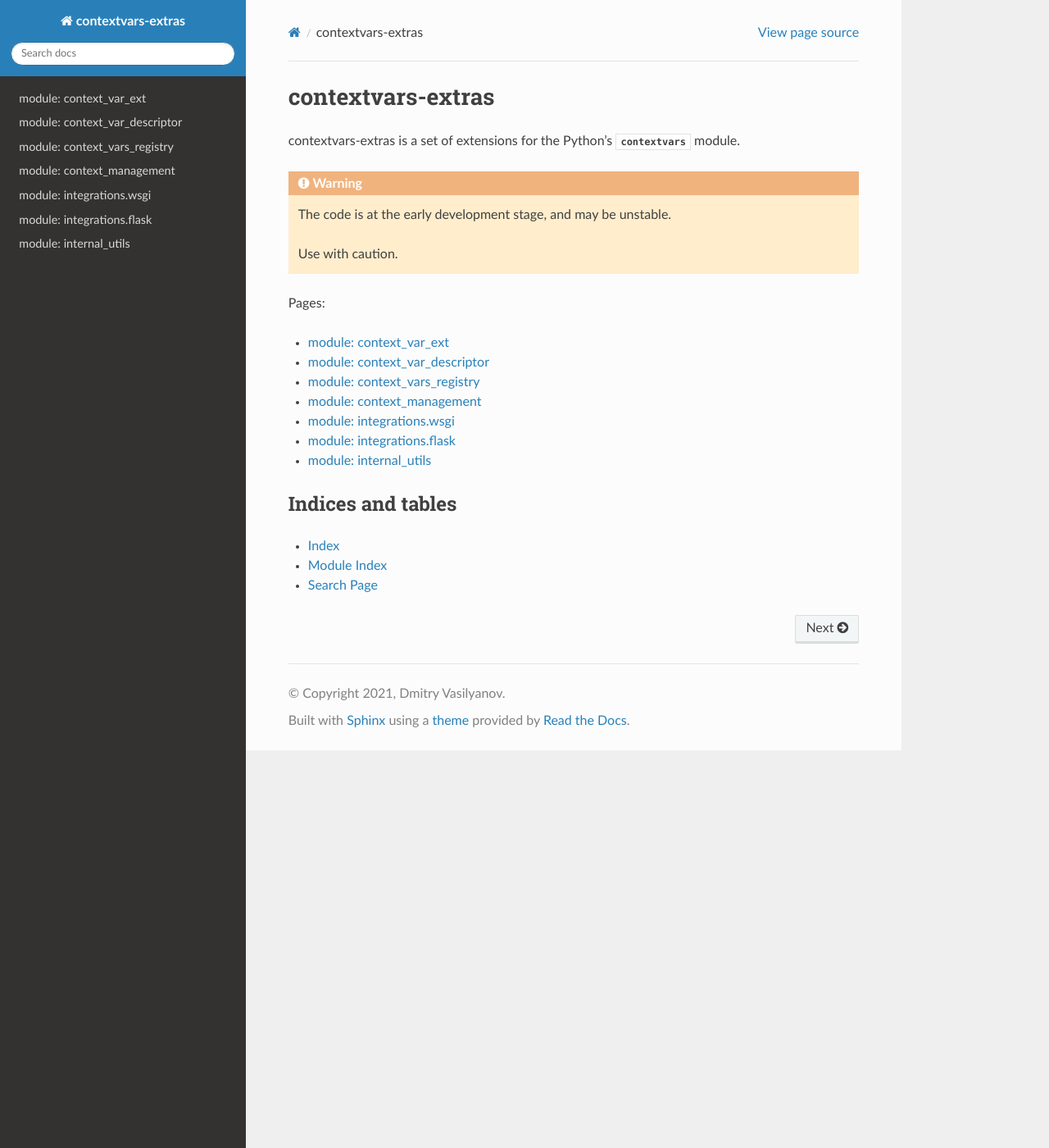
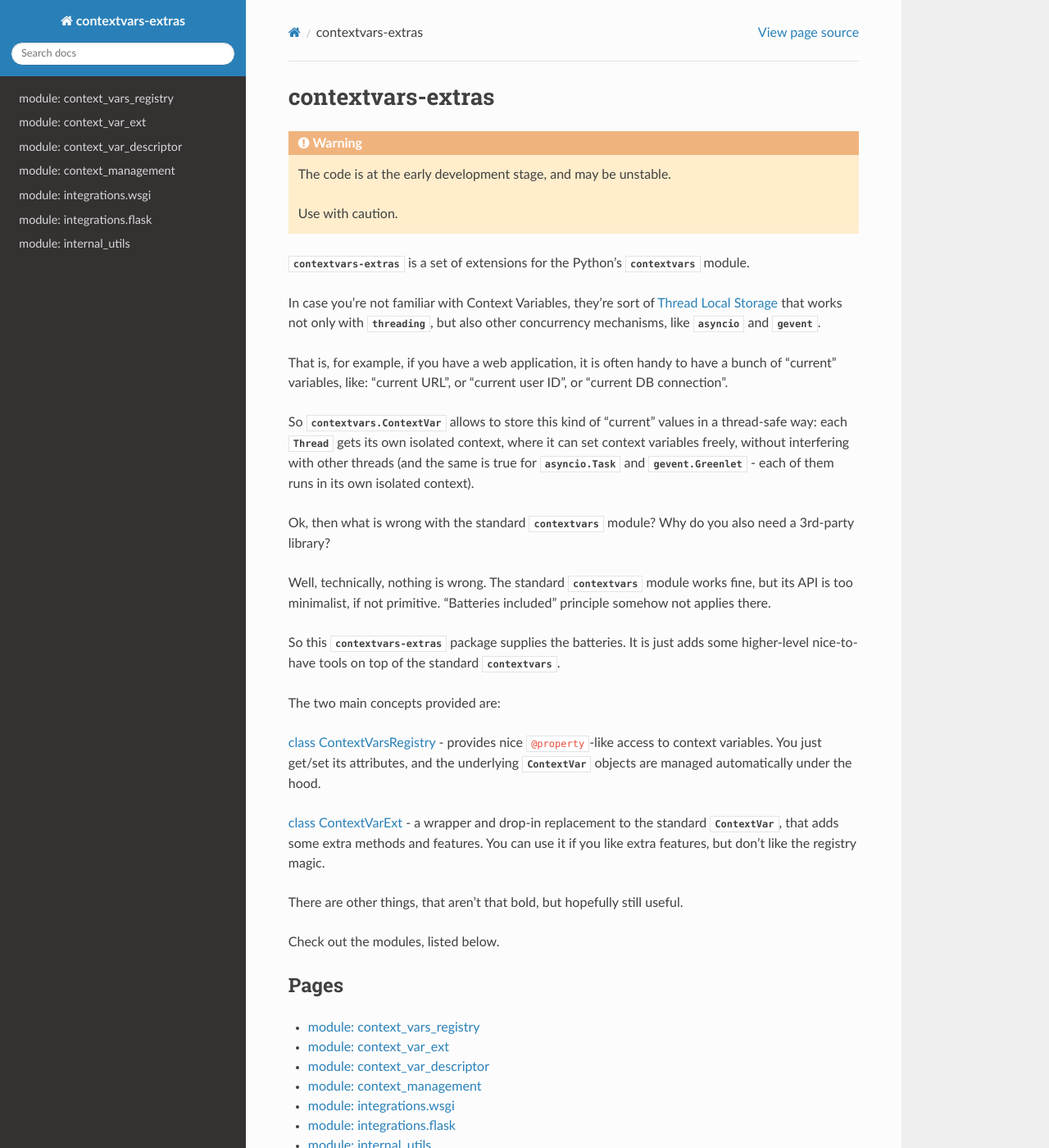
Before and after one commit to vdmit11/contextvars-registry, a Sphinx documentation site: the page built from docs/index.rst, in a window 1280 px wide and 1400 px high. Shown: the whole window at 82% size. Built offline with Sphinx 7.4.7 and the Read the Docs theme 2.0.0, drawn with Linux system fonts in a browser that asks for light colours.

Commit message:
doc: add some introduction text to the index page
Also, slightly re-order toctree so it matches
better to the introduction above it.

```diff
--- a/docs/index.rst
+++ b/docs/index.rst
@@ -10,14 +8,55 @@ contextvars-extras is a set of extensions for the Python's :mod:`contextvars` mo
    Use with caution.
 
 
-Pages:
+:mod:`contextvars-extras` is a set of extensions for the Python's :mod:`contextvars` module.
+
+In case you're not familiar with Context Variables, they're sort of `Thread Local Storage`_
+that works not only with :mod:`threading`, but also other concurrency mechanisms,
+like :mod:`asyncio` and :mod:`gevent`.
+
+.. _`Thread Local Storage`: https://stackoverflow.com/questions/104983/what-is-thread-local-storage-in-python-and-why-do-i-need-it
+
+That is, for example, if you have a web application, it is often handy to have a bunch of
+"current" variables, like: "current URL", or "current user ID", or "current DB connection".
+
+So :class:`contextvars.ContextVar` allows to store this kind of "current" values in a thread-safe way:
+each :class:`~threading.Thread` gets its own isolated context, where it can set context variables freely,
+without interfering with other threads (and the same is true for :class:`asyncio.Task` and
+:class:`gevent.Greenlet` - each of them runs in its own isolated context).
+
+Ok, then what is wrong with the standard :mod:`contextvars` module?
+Why do you also need a 3rd-party library?
+
+Well, technically, nothing is wrong. The standard :mod:`contextvars` module works fine,
+but its API is too minimalist, if not primitive. "Batteries included" principle
+somehow not applies there.
+
+So this :mod:`contextvars-extras` package supplies the batteries.
+It is just adds some higher-level nice-to-have tools on top of the standard :mod:`contextvars`.
+
+The two main concepts provided are:
+
+:doc:`class ContextVarsRegistry <context_vars_registry>` - provides nice ``@property``-like
+access to context variables. You just get/set its attributes, and the underlying
+:class:`~contextvars.ContextVar` objects are managed automatically under the hood.
+
+:doc:`class ContextVarExt <context_var_ext>` - a wrapper and drop-in replacement to the standard
+:class:`~contextvars.ContextVar`, that adds some extra methods and features. You can use it
+if you like extra features, but don't like the registry magic.
+
+There are other things, that aren't that bold, but hopefully still useful.
+
+Check out the modules, listed below.
+
+Pages
+-----
 
 .. toctree::
-   :maxdepth: 1
+   :titlesonly:
 
+   context_vars_registry
    context_var_ext
    context_var_descriptor
-   context_vars_registry
    context_management
    integrations.wsgi
    integrations.flask
```
Also changed, not shown: other parts of docs/index.rst (+0 -2 lines).
